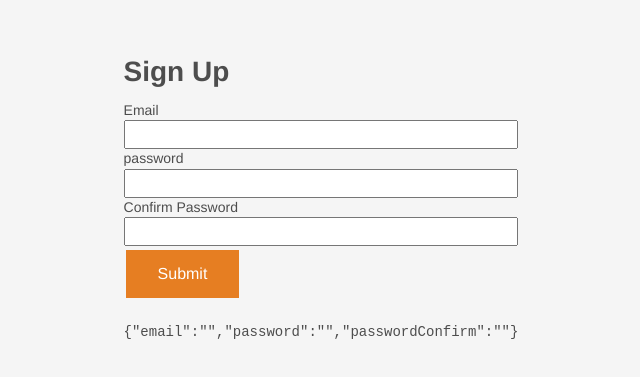
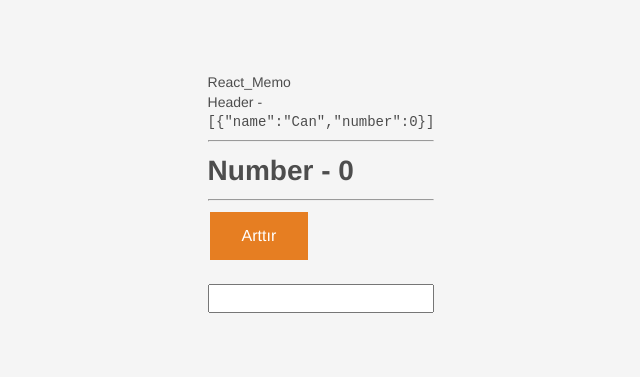
Before and after one commit to ismailcanaydin/hello-react, a React (Create React App) app: page / in a window 1280 px wide. Shown: the part 207-584 px from the top of the page, without its empty margins (319-959 px from the left). Built offline with nearby package versions, Linux system fonts and the light colour scheme.

Commit message:
React-Memo

```diff
--- a/src/App.js
+++ b/src/App.js
@@ -13,6 +13,7 @@ import Todos from './components/todos';
 import Users from './components/fetching';
 import React_Router from "./components/react-router";
 import FormikForm from "./components/formik";
+import React_Memo from "./components/react-memo/index.js";
 
 
 function App() {
@@ -20,8 +21,9 @@ function App() {
 
   return (
     <div className='App'>
+      <React_Memo />
+      {/*
       <FormikForm />
-      {/*
       <React_Router />
       <Users />
       <Todos />
--- /dev/null
+++ b/src/components/react-memo/Header.js
@@ -0,0 +1,13 @@
+import React, { memo } from 'react'
+
+function Header({number, data}) {
+  return (
+    <div>Header - {number}
+        {console.log('Header Component Re-rendered!')}
+        <br />
+        <code>{JSON.stringify(data)}</code>
+    </div>
+  )
+}
+
+export default memo(Header)
--- /dev/null
+++ b/src/components/react-memo/index.js
@@ -0,0 +1,35 @@
+import React, { useMemo, useState } from 'react'
+import Header from './Header';
+
+function React_Memo() {
+    const [number, setNumber] = useState(0);
+    const [text, setText] = useState('');
+
+    const data = useMemo(() => {
+        // return {name: 'Can', number}
+        return calculateObject(number);
+    }, [number]);
+
+    return (
+        <div>
+            <div>React_Memo</div>
+            <Header data={data} />
+
+            <hr />
+            <h1>Number - {number}</h1>
+            <hr />
+            <button className='buton' onClick={() => { setNumber(number + 1) }}>Arttır</button>
+            <br /><br />
+            <input value={text} onChange={({target}) => setText(target.value)} />
+        </div>
+    )
+}
+
+function calculateObject(number) {
+    console.log('Calculating');
+    for(let i=0; i<100000000; i++) {}
+    console.log('Calculating complated!');
+    return [{name: 'Can', number}]
+}
+
+export default React_Memo
```
